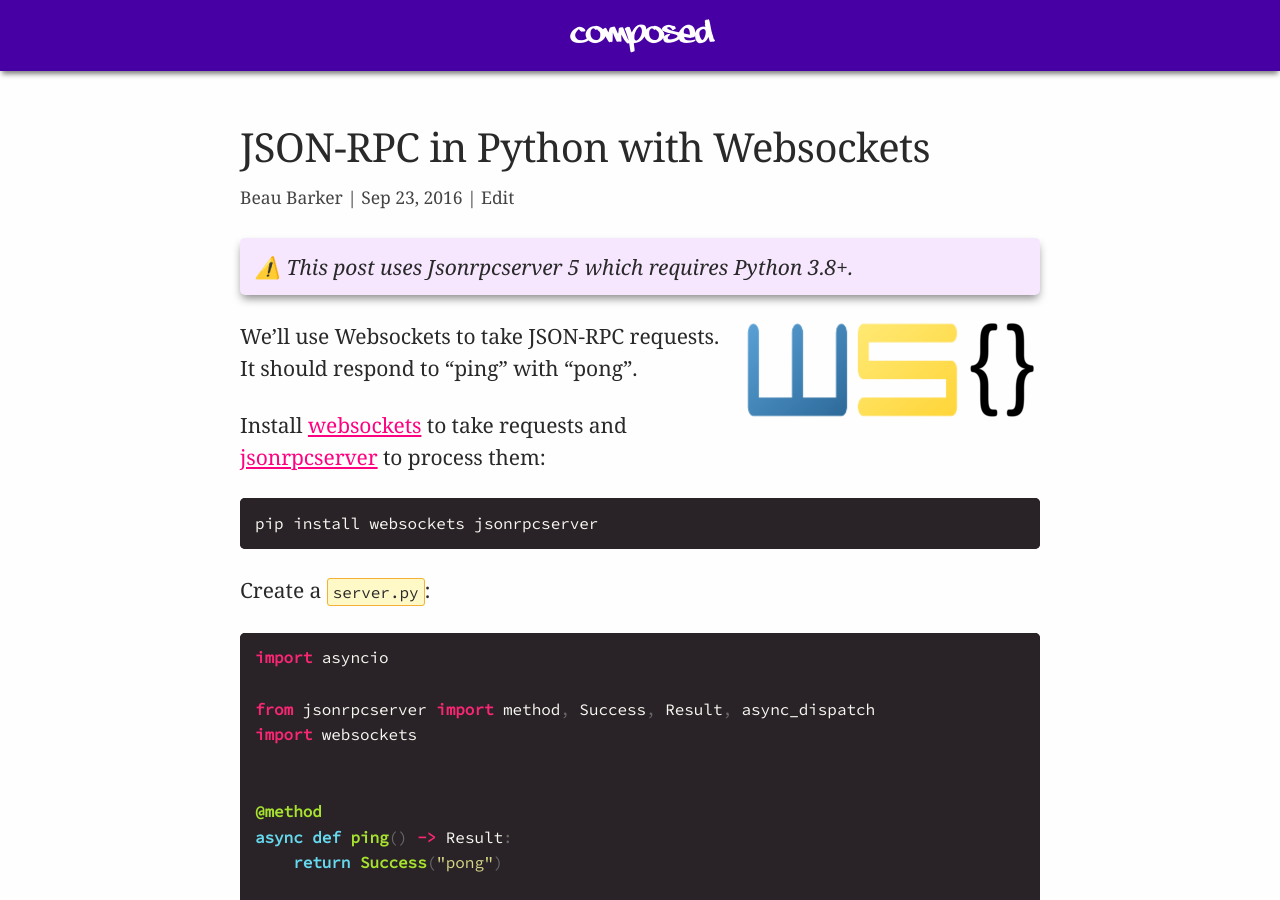
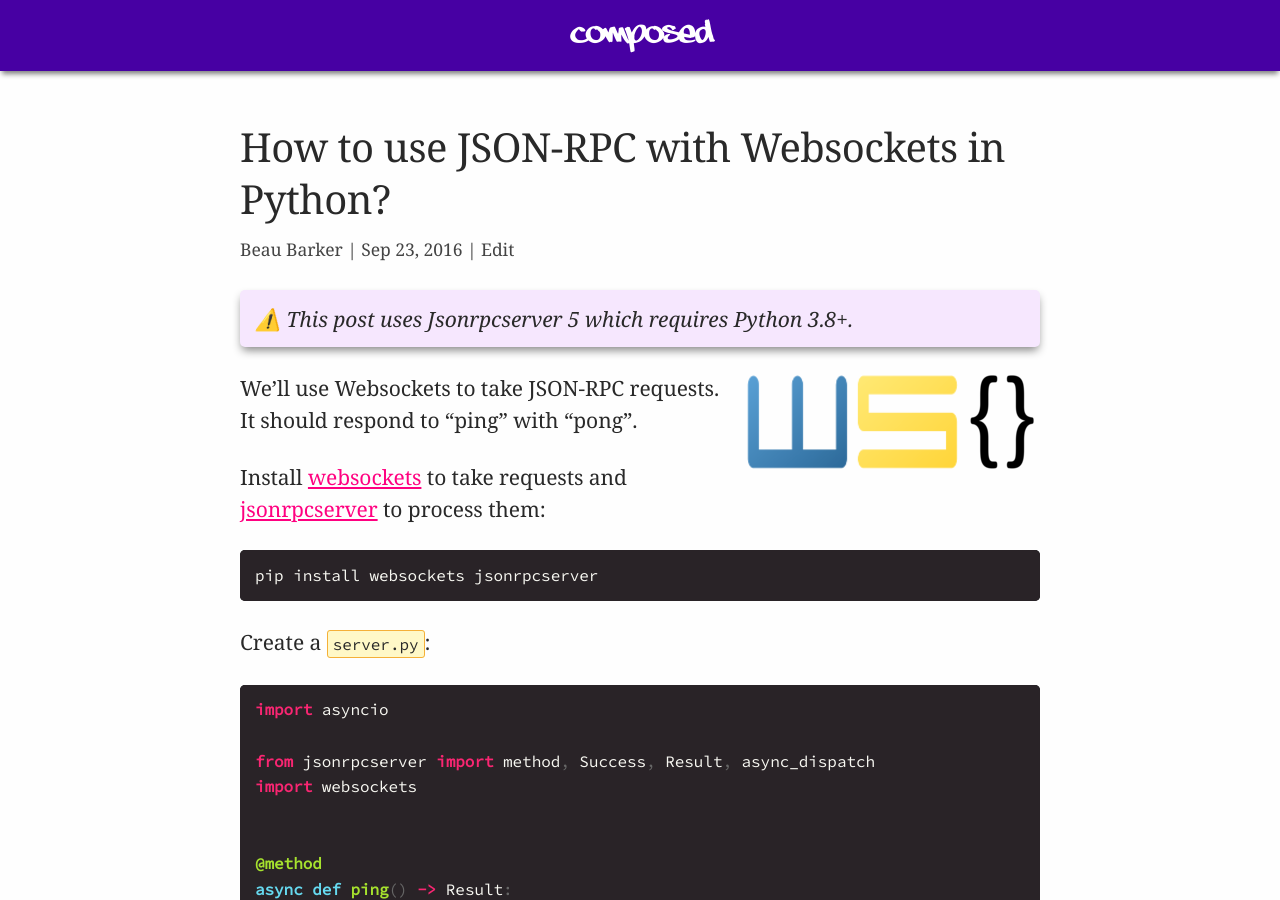
Before and after one commit to explodinglabs/explodinglabs.github.io, a Jekyll site: the page built from docs/_posts/jsonrpc/2016-09-23-websockets.markdown, in a window 1280 px wide and 900 px high. Built offline with Jekyll 4.4.1, drawn with Linux system fonts in a browser that asks for light colours.

Commit message:
Update 2016-09-23-websockets.markdown

```diff
--- a/docs/_posts/jsonrpc/2016-09-23-websockets.markdown
+++ b/docs/_posts/jsonrpc/2016-09-23-websockets.markdown
@@ -1,7 +1,7 @@
 ---
 layout: post
 category: jsonrpc
-title: JSON-RPC in Python with Websockets
+title: How to use JSON-RPC with Websockets in Python?
 permalink: /jsonrpc/websockets
 ---
 <div class="warning" markdown="1">
```
